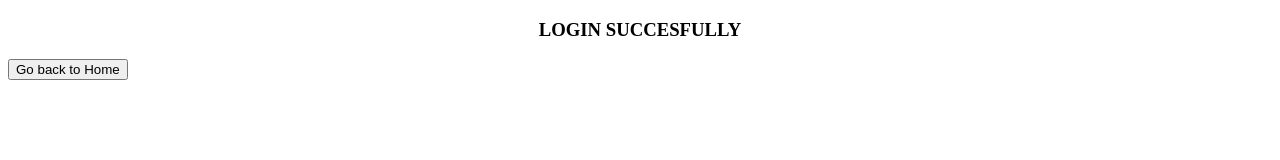
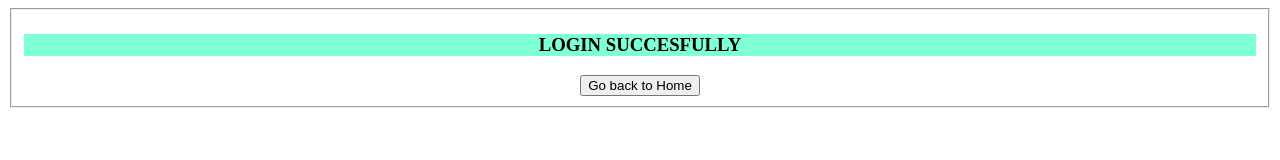
Before and after one commit to Varshini8185/forms, a plain HTML site: page login1.html in a window 1280 px wide. Drawn offline with Linux system fonts and the light colour scheme.

Commit message:
Update login1.html

```diff
--- a/login1.html
+++ b/login1.html
@@ -6,9 +6,13 @@
     <title>Document</title>
 </head>
 <body>
-   <p><h3 align="center">LOGIN SUCCESFULLY</h3></p>
-   <form action="./index.html">
+    <center>
+        <fieldset>
+   <p><h3 align="center" style="background-color: aquamarine;">LOGIN SUCCESFULLY</h3></p>
+   <form action="./index.html" >
    <input type="submit" value="Go back to Home"/>
 </form>
+</fieldset>
+</center>
 </body>
 </html>
```
